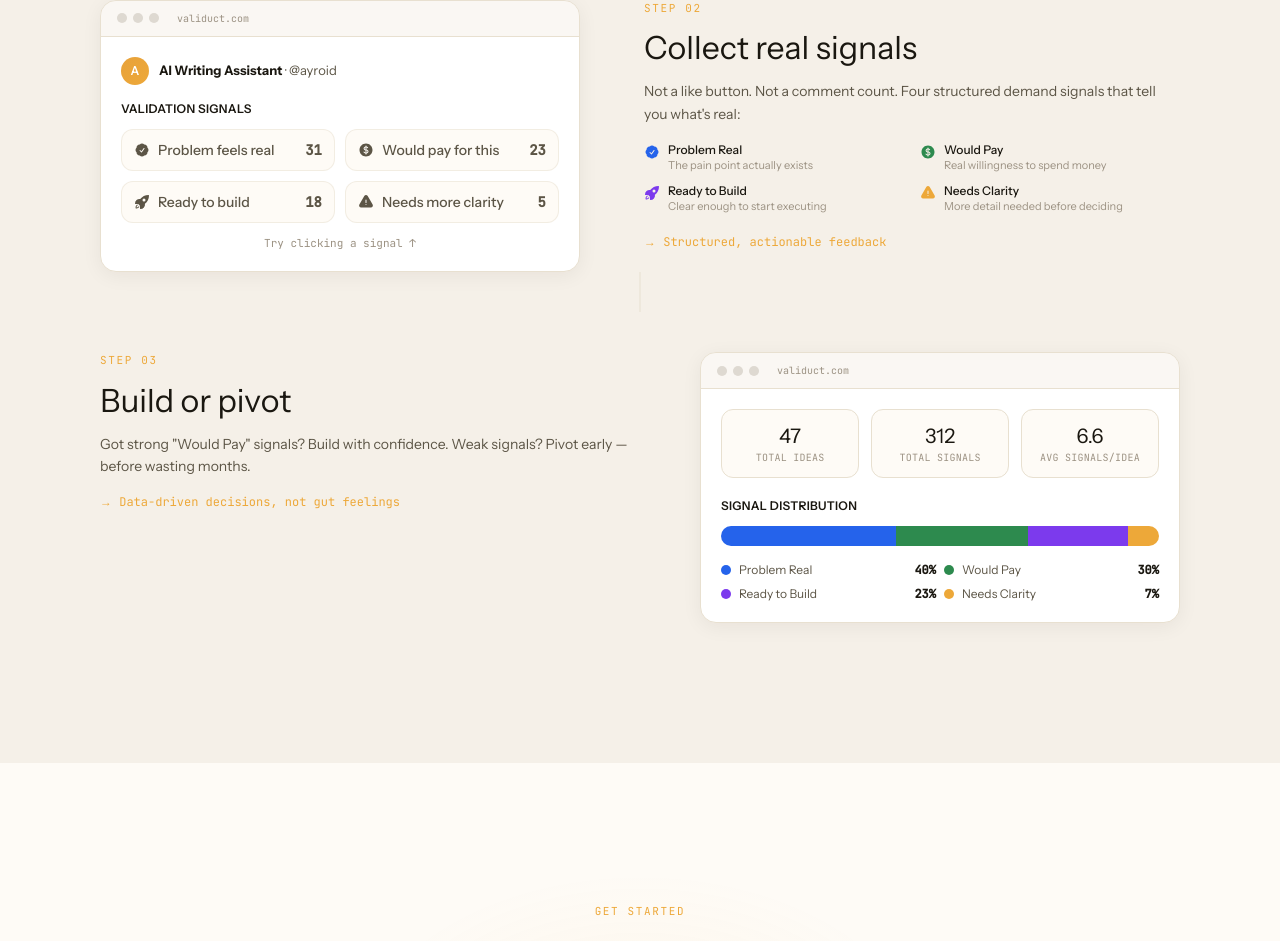
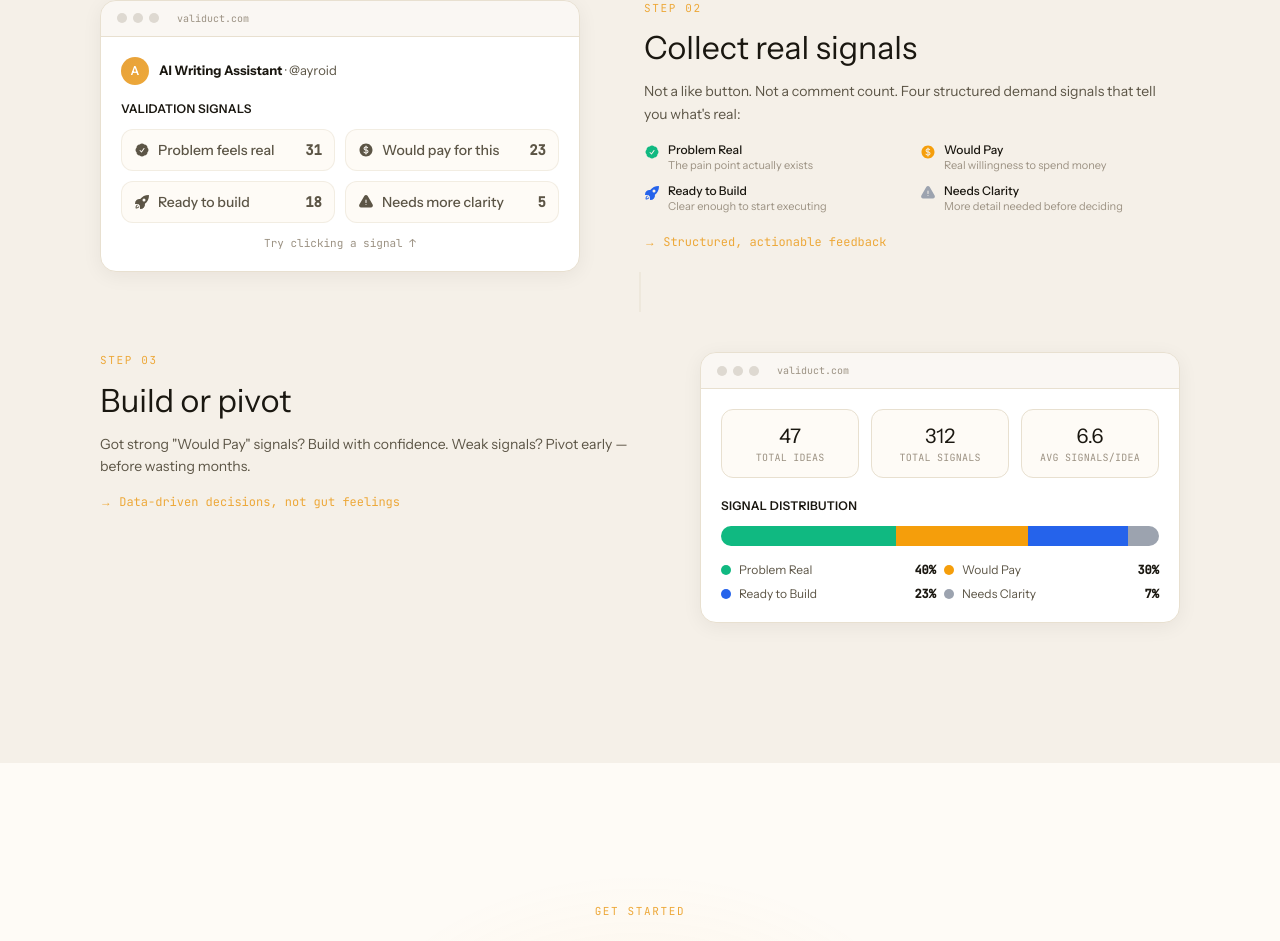
Before and after one commit to Ayroid/validuct, a Next.js app in the folder frontend/: page / in a window 1280 px wide. Shown: the part 2965-3906 px from the top of the page. Built offline with nearby package versions, Linux system fonts and the light colour scheme; no server answers.

Commit message:
update: refresh chart and signal color palette

```diff
--- a/frontend/app/globals.css
+++ b/frontend/app/globals.css
@@ -70,11 +70,11 @@
 	--accent-glow: #eda83912;
 
 	/* Chart Colors */
-	--chart-1: #2563EB;
-	--chart-2: #2D8A4E;
-	--chart-3: #eda839;
-	--chart-4: #C5392F;
-	--chart-5: #7C3AED;
+	--chart-1: #10B981;
+	--chart-2: #eda839;
+	--chart-3: #2563EB;
+	--chart-4: #F59E0B;
+	--chart-5: #9CA3AF;
 
 	/* Sidebar */
 	--sidebar: #FEFBF6;
@@ -90,10 +90,10 @@
 	--radius: 12px;
 
 	/* Semantic Signal Colors */
-	--signal-problem: #2563EB;
-	--signal-pay: #2D8A4E;
-	--signal-build: #7C3AED;
-	--signal-clarity: #eda839;
+	--signal-problem: #10B981;
+	--signal-pay: #F59E0B;
+	--signal-build: #2563EB;
+	--signal-clarity: #9CA3AF;
 }
 
 .dark {
@@ -151,11 +151,11 @@
 	--accent-glow: #E8A23A33;
 
 	/* Chart Colors */
-	--chart-1: #60A5FA;
-	--chart-2: #4ADE80;
-	--chart-3: #E8A23A;
-	--chart-4: #F87171;
-	--chart-5: #A78BFA;
+	--chart-1: #34D399;
+	--chart-2: #E8A23A;
+	--chart-3: #60A5FA;
+	--chart-4: #FBBF24;
+	--chart-5: #6B7280;
 
 	/* Sidebar */
 	--sidebar: #16140F;
@@ -168,10 +168,10 @@
 	--sidebar-ring: #E8A23A;
 
 	/* Signal Colors - Brighter for dark */
-	--signal-problem: #60A5FA;
-	--signal-pay: #4ADE80;
-	--signal-build: #A78BFA;
-	--signal-clarity: #E8A23A;
+	--signal-problem: #34D399;
+	--signal-pay: #FBBF24;
+	--signal-build: #60A5FA;
+	--signal-clarity: #6B7280;
 }
 
 @theme inline {
```
